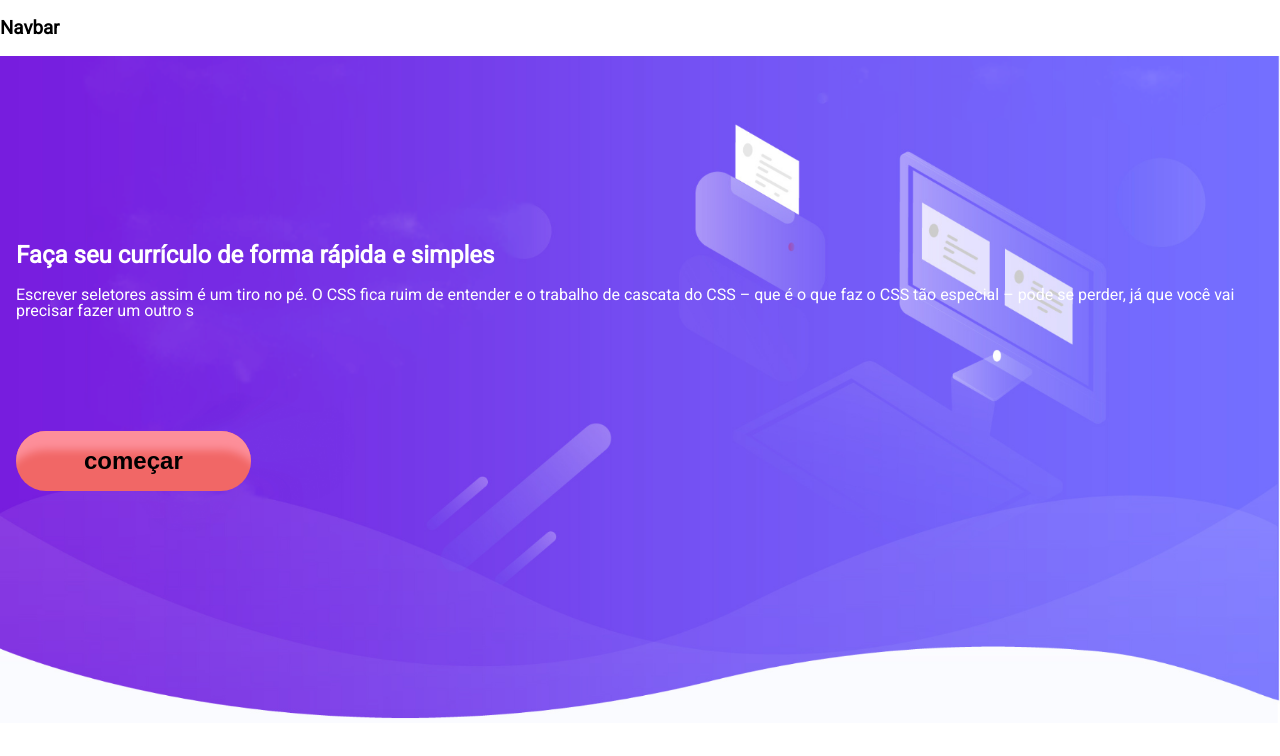
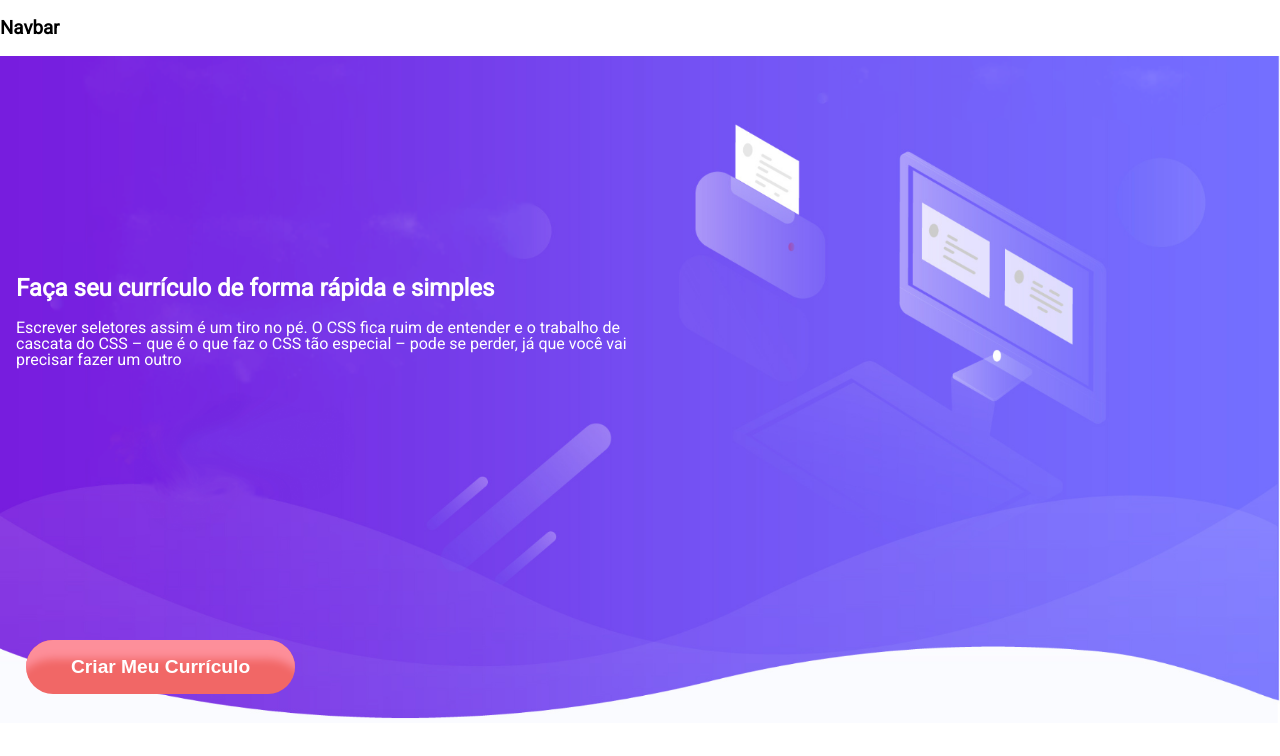
Before and after one commit to thiagomedina/nvim_config, a React (Create React App) app in the folder frontend/: page / in a window 1280 px wide. Shown: the top 756 px of the page. Built offline with nearby package versions, Linux system fonts and the light colour scheme.

Commit message:
button home

```diff
--- a/frontend/src/view/home/home.module.scss
+++ b/frontend/src/view/home/home.module.scss
@@ -16,7 +16,7 @@
   background-position: center;
 
   .container {
-    height: 50%;
+    height: 40%;
     margin: 1em;
     color: white;
   }
@@ -25,6 +25,12 @@
     //Properties for large screens
 
     background-image: url("../../assets/img/banner01.png");
+    align-items: flex-start;
+
+    .container{
+      width: 50%;
+    }
+
   }
 }
 
@@ -38,24 +44,33 @@
   cursor: pointer;
   color: #ffffff;
   font-family: Arial;
-  font-size: 1.5em;
-  font-weight: bold;
-  padding: 16px 68px;
+  font-weight: $bold-weight;
+  font-size: 1.2em;
+  padding: 16px 45px;
   text-decoration: none;
-  margin-top: 4em;
+  animation: slide-in 1.5s forwards;
+  position: absolute;
+  bottom: -20em;
+
+  @keyframes slide-in {
+    100% { bottom:6em }
+  }
 
   &:hover {
     background-color: $btnShadown;
   }
 
-  &:active {
-    position: relative;
-    top: 1px;
-  }
 
-  @include forLargeScreens(640) {
+  @include forLargeScreens(768) {
     //Properties for large screens
 
-    color: black;
+    color:white;
+    margin: 10px;
+    left: -20em;
+    bottom: 5em;
+
+    @keyframes slide-in {
+      100% { left:1rem }
+    }
   }
 }
--- a/frontend/src/view/home/index.js
+++ b/frontend/src/view/home/index.js
@@ -12,10 +12,9 @@ const Home = () => {
             Escrever seletores assim é um tiro no pé. O CSS fica ruim de
             entender e o trabalho de cascata do CSS – que é o que faz o CSS tão
             especial – pode se perder, já que você vai precisar fazer um outro
-
-          s</p>
-          <button className={btn}>começar</button>
+          </p>
         </div>
+        <button className={btn}>Criar Meu Currículo</button>
       </div>
     </>
   );
```
